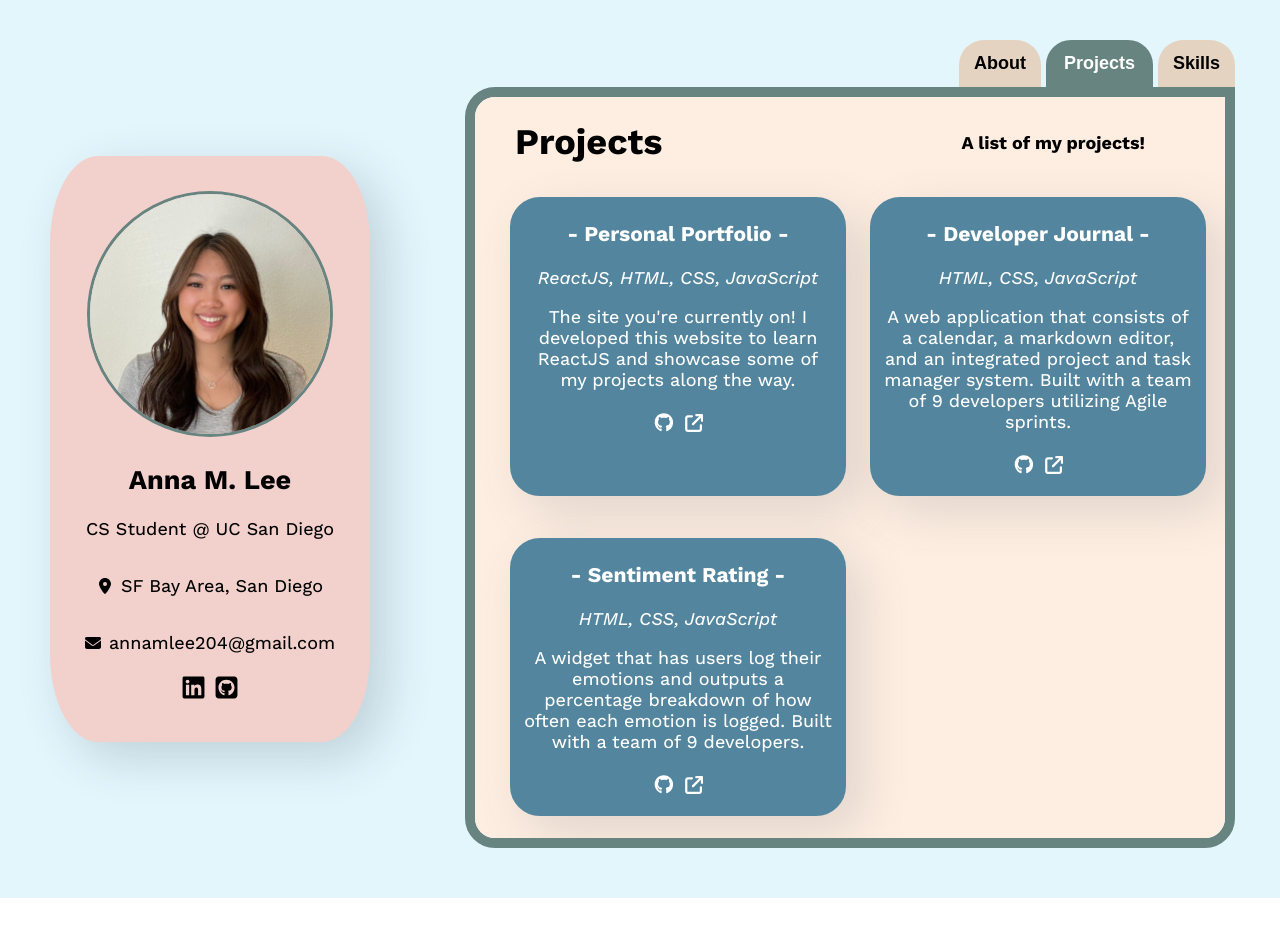
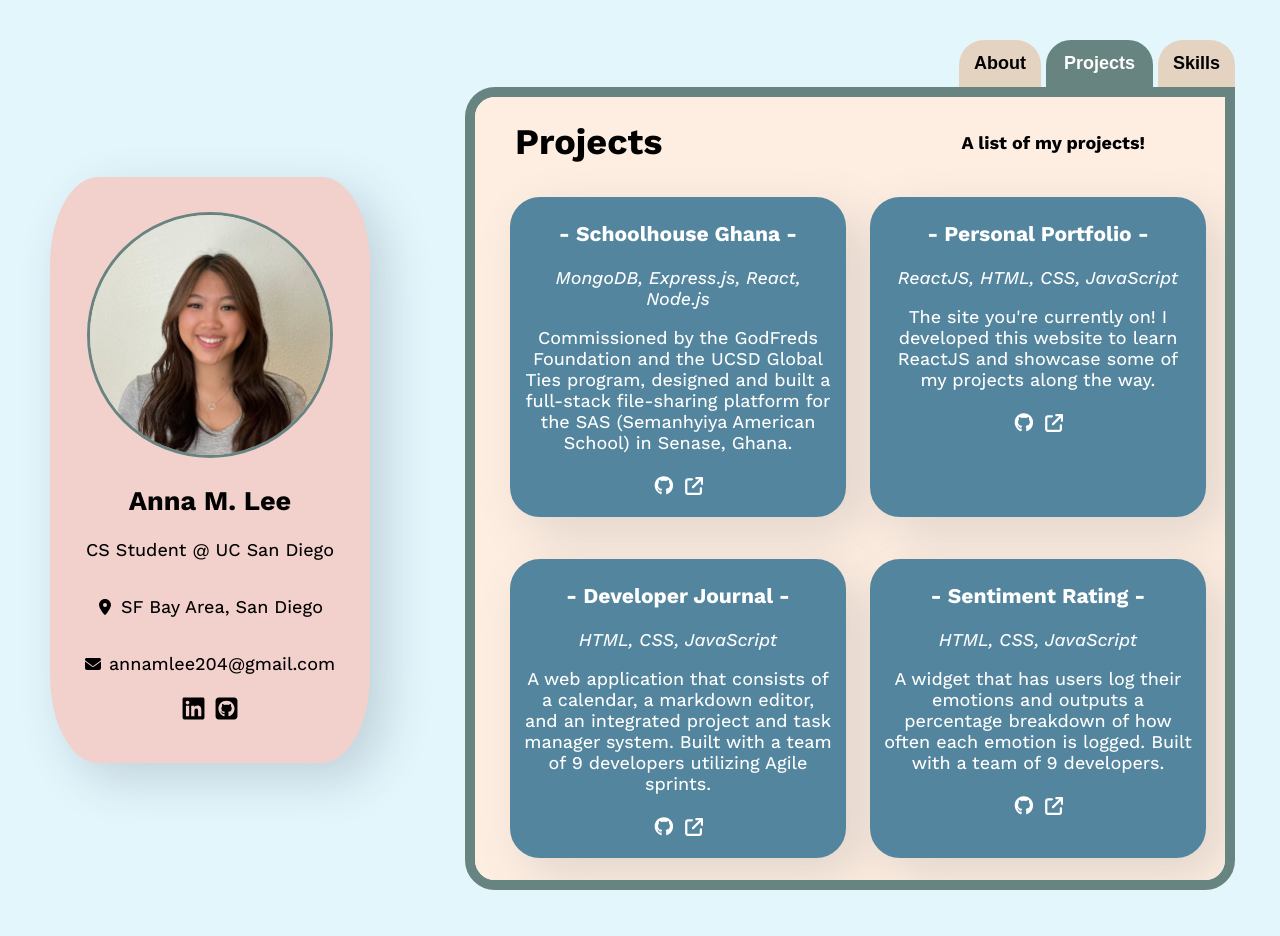
Before and after one commit to annamlee/anna-lee, a React (Create React App) app: page / in a window 1280 px wide. Both pictures are taken after a click on the button "Projects". Shown: the top 936 px of the page. Before the commit the page ends 898 px from the top, so only its background shows below. Built offline with nearby package versions, Linux system fonts and the light colour scheme; the HTML template or start-up script is replaced by a standard one.

Commit message:
add project

```diff
--- a/src/components/projects/Projects.jsx
+++ b/src/components/projects/Projects.jsx
@@ -4,6 +4,16 @@ import ProjectCard from "../project-card/ProjectCard";
 
 const Projects = () => {
     const projectList = [
+        {
+            title: "Schoolhouse Ghana",
+            stack: "MongoDB, Express.js, React, Node.js",
+            desc: "Commissioned by the GodFreds Foundation and the \
+            UCSD Global Ties program, designed and built a full-stack\
+            file-sharing platform for the SAS (Semanhyiya American \
+            School) in Senase, Ghana.",
+            gitLink: "https://github.com/UCSD-Global-TIES",
+            link: "https://github.com/UCSD-Global-TIES/react-schoolhouse-ghana/blob/master/README.md#installation"
+        },
         {
             title: "Personal Portfolio",
             stack: "ReactJS, HTML, CSS, JavaScript",
```
